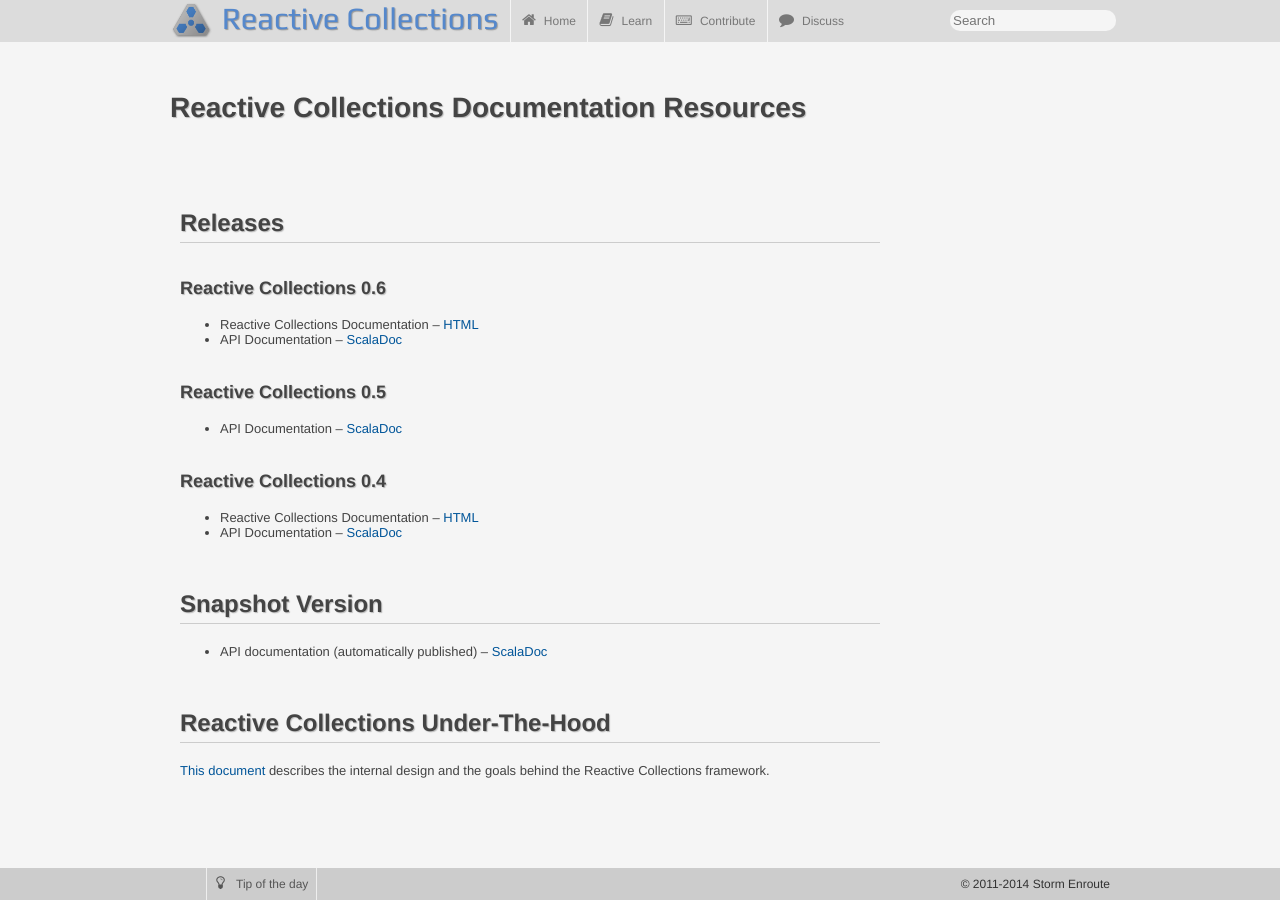
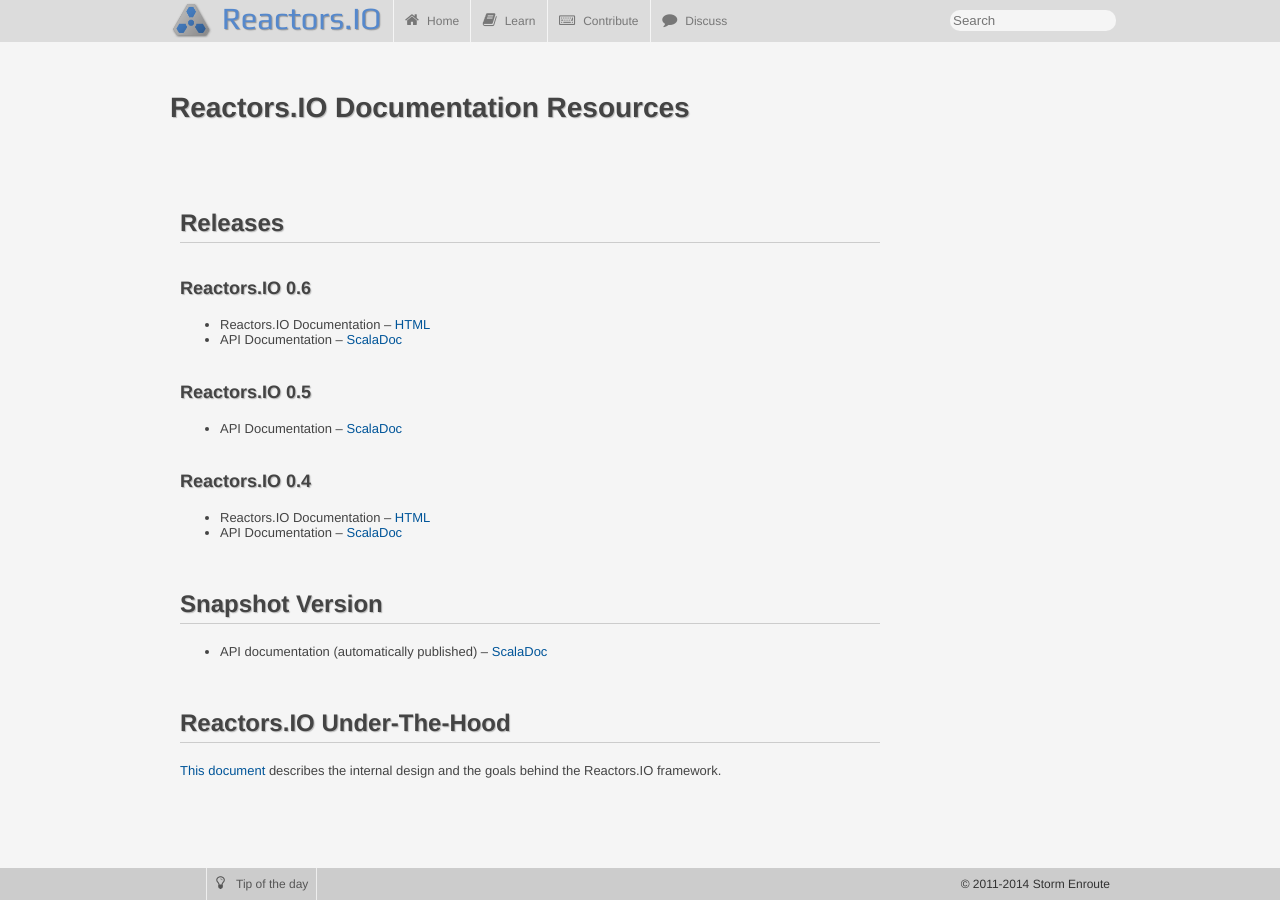
Before and after one commit to reactors-io/reactors-io.github.io, a Jekyll site: the page built from learn.md, in a window 1280 px wide. Built offline with Jekyll 4.4.1, drawn with Linux system fonts in a browser that asks for light colours.

Commit message:
Update titles, references.

```diff
--- a/learn.md
+++ b/learn.md
@@ -1,9 +1,9 @@
 ---
 layout: projdefault
-projectname: Reactive Collections
+projectname: Reactors.IO
 projectpath:
 logoname: reactress-mini-logo-flat.png
-title: Reactive Collections Documentation Resources
+title: Reactors.IO Documentation Resources
 permalink: /learn/index.html
 ---
 
@@ -12,20 +12,20 @@
 ## Releases
 
 
-### Reactive Collections 0.6
+### Reactors.IO 0.6
 
-- Reactive Collections Documentation -- [HTML](/docs/0.6/)
+- Reactors.IO Documentation -- [HTML](/docs/0.6/)
 - API Documentation -- [ScalaDoc](http://storm-enroute.com/apidocs/reactive-collections/0.6-SNAPSHOT/api)
 
 
-### Reactive Collections 0.5
+### Reactors.IO 0.5
 
 - API Documentation -- [ScalaDoc](http://storm-enroute.com/apidocs/reactive-collections/0.5/api)
 
 
-### Reactive Collections 0.4
+### Reactors.IO 0.4
 
-- Reactive Collections Documentation -- [HTML](/docs/0.4/)
+- Reactors.IO Documentation -- [HTML](/docs/0.4/)
 - API Documentation -- [ScalaDoc](http://storm-enroute.com/apidocs/reactive-collections/0.4/api)
 
 
@@ -34,6 +34,6 @@
 - API documentation (automatically published) -- [ScalaDoc](http://storm-enroute.com/apidocs/reactive-collections/{{ site.reactive_collections_snapshot_version }}/api)
 
 
-## Reactive Collections Under-The-Hood
+## Reactors.IO Under-The-Hood
 
-[This document](/under-the-hood/) describes the internal design and the goals behind the Reactive Collections framework.
+[This document](/under-the-hood/) describes the internal design and the goals behind the Reactors.IO framework.
```
Also changed, not shown: contribute.md (+5 -4 lines), discuss.md (+4 -4 lines), download.md (+4 -4 lines), index.md (+2 -2 lines).
